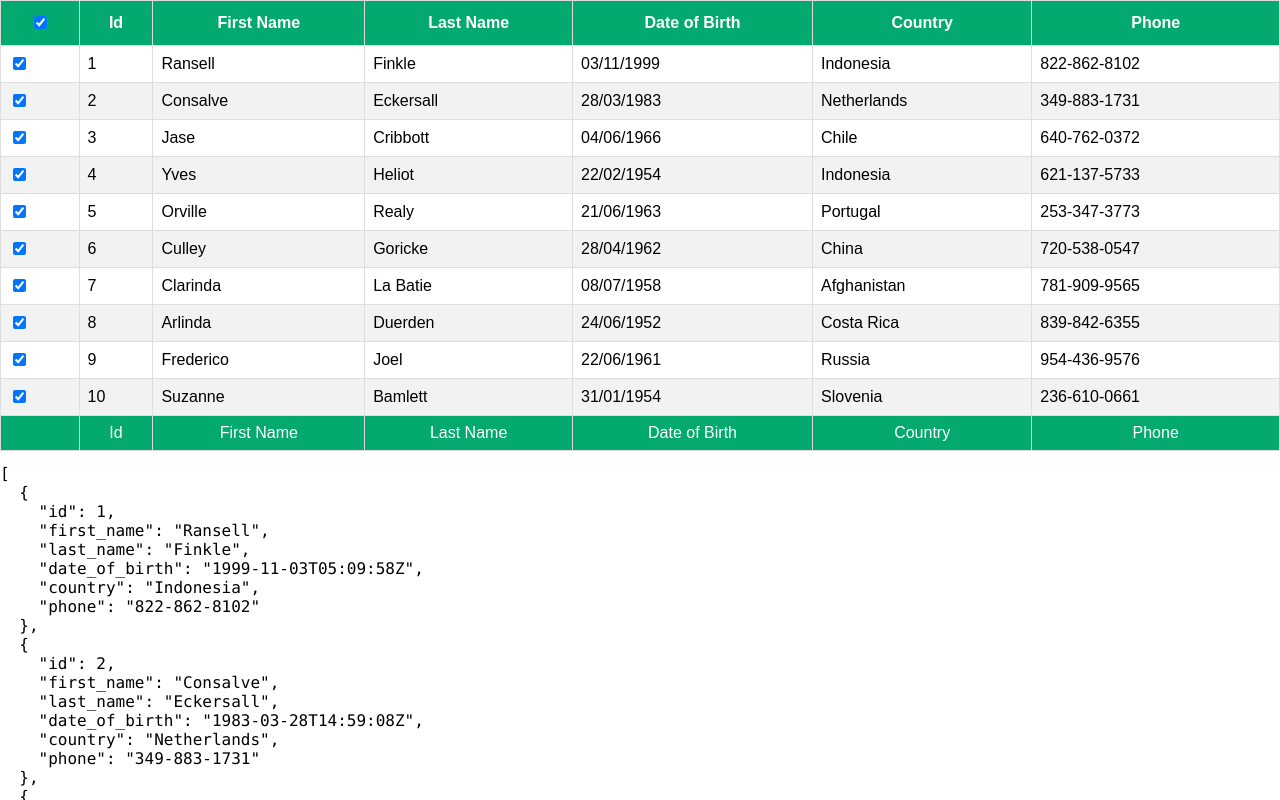
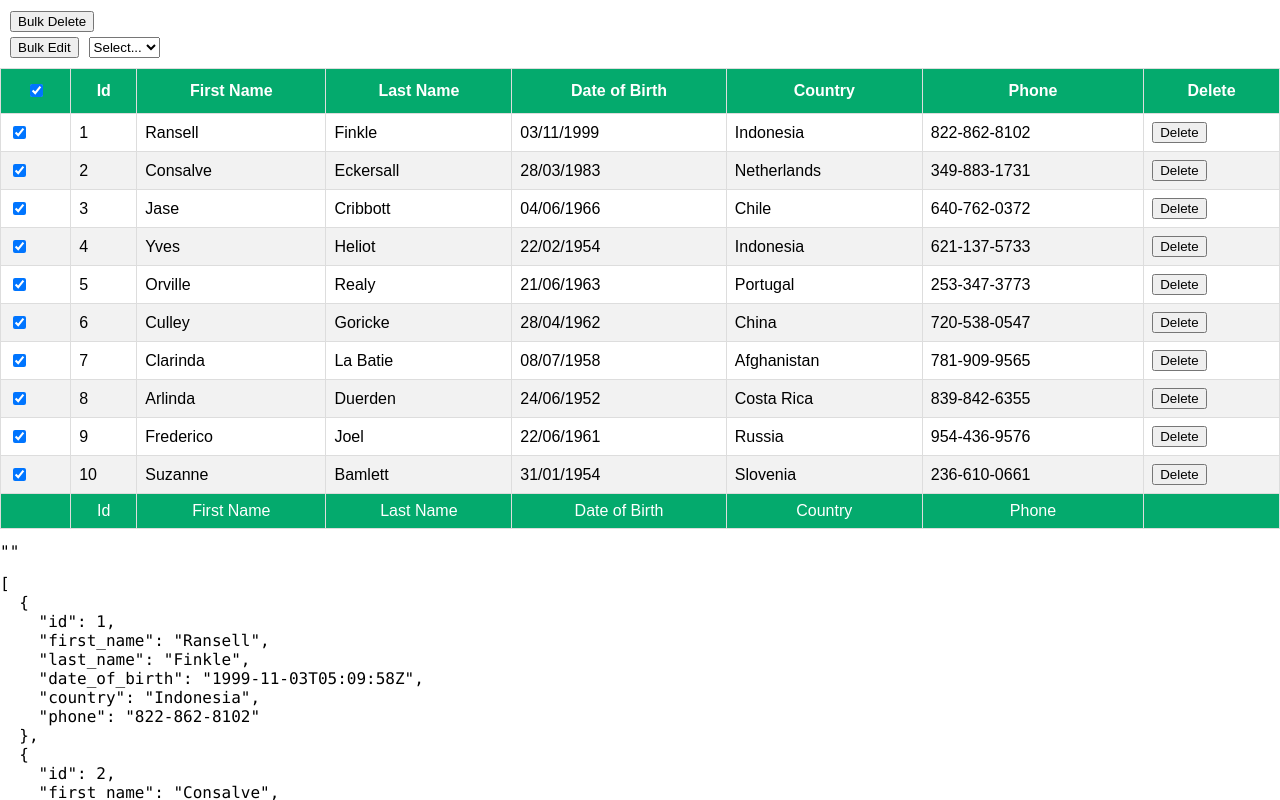
Before and after one commit to neerajg1320/react-table-demo, a React (Create React App) app: page / in a window 1280 px wide. Both pictures are taken after a click on the checkbox 40 px from the left and 22 px from the top of the page. Shown: the top 800 px of the page. Built offline with nearby package versions, Linux system fonts and the light colour scheme; the HTML template or start-up script is replaced by a standard one.

Commit message:
Started supporting bulk edit operation

```diff
--- a/src/App.js
+++ b/src/App.js
@@ -13,8 +13,8 @@ function App() {
       {/*<SortingTable />*/}
       {/*<FilteringTable />*/}
       {/*<PaginationTable />*/}
-      <RowSelectionTable />
-      {/*<RowDeleteTable />*/}
+      {/*<RowSelectionTable />*/}
+      <RowDeleteTable />
     </div>
   );
 }
--- a/src/components/columns.js
+++ b/src/components/columns.js
@@ -6,7 +6,7 @@ export const COLUMNS = [
     Header: 'Id',
     Footer: 'Id',
     accessor: 'id',
-    disableFilters: true
+    disableFilters: true,
   },
   {
     Header: 'First Name',
@@ -30,11 +30,13 @@ export const COLUMNS = [
     Header: 'Country',
     Footer: 'Country',
     accessor: 'country',
+    bulk: true
   },
   {
     Header: 'Phone',
     Footer: 'Phone',
     accessor: 'phone',
+    bulk: true
   }
 ];
 
--- /dev/null
+++ b/src/components/rows/SelectedRowsEdit.js
@@ -0,0 +1,33 @@
+import {useEffect, useState} from "react";
+
+const SelectedRowsEdit = ({ selectedFlatRows, columns }) => {
+  const [bulkColumns, setBulkColumns] = useState([]);
+
+  useEffect(() => {
+    setBulkColumns(columns.filter(col => col.bulk));
+
+  }, [columns]);
+
+  return (
+    <div style={{display: "flex", flexDirection:"column", gap:"5px", padding:"10px"}}>
+      <div>
+        <button>Bulk Delete</button>
+      </div>
+      {bulkColumns.length > 0 &&
+        <div style={{display: "flex", flexDirection: "row", gap: "10px"}}>
+          <button>Bulk Edit</button>
+          <select>
+            <option value="">Select...</option>
+            {
+              bulkColumns.map(col => (
+                <option value={col.accessor}>{col.Header}</option>
+              ))
+            }
+          </select>
+        </div>
+      }
+    </div>
+  );
+}
+
+export default SelectedRowsEdit;
--- a/src/components/rows/row-delete/RowDeleteTable.js
+++ b/src/components/rows/row-delete/RowDeleteTable.js
@@ -5,6 +5,7 @@ import {useCallback, useEffect, useMemo, useState} from "react";
 import '../../table.css';
 import {RowCheckbox} from "../RowCheckbox";
 import {ShowObject} from "../../show";
+import SelectedRowsEdit from "../SelectedRowsEdit";
 
 export const RowDeleteTable = () => {
   const columns = useMemo(() => COLUMNS, []);
@@ -76,6 +77,9 @@ export const RowDeleteTable = () => {
 
   return (
       <>
+      {selectedFlatRows.length > 0 &&
+          <SelectedRowsEdit {...{selectedFlatRows, columns}} />
+      }
       <table {...getTableProps()}>
         <thead>
         {headerGroups.map(headerGroup => (
```
